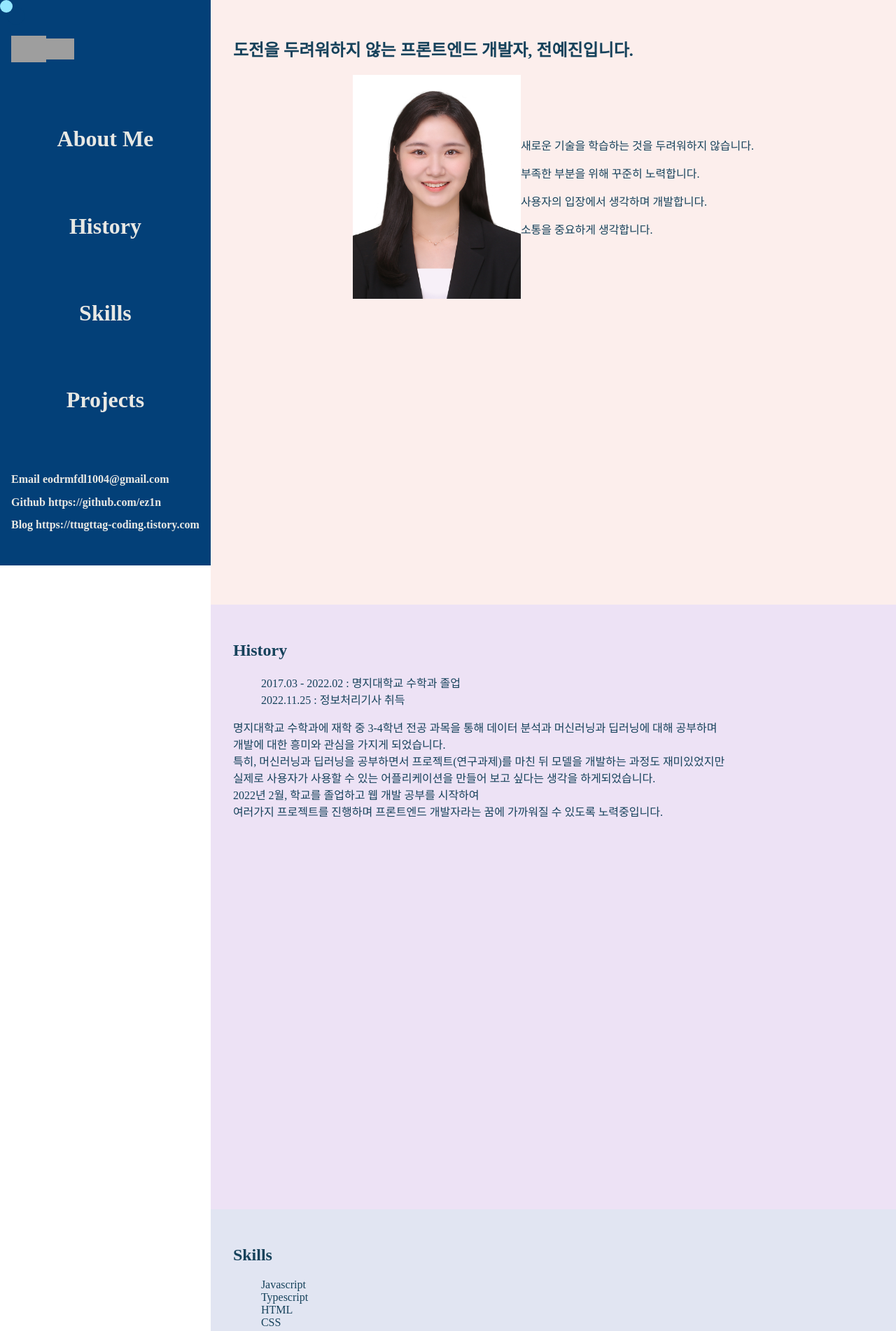
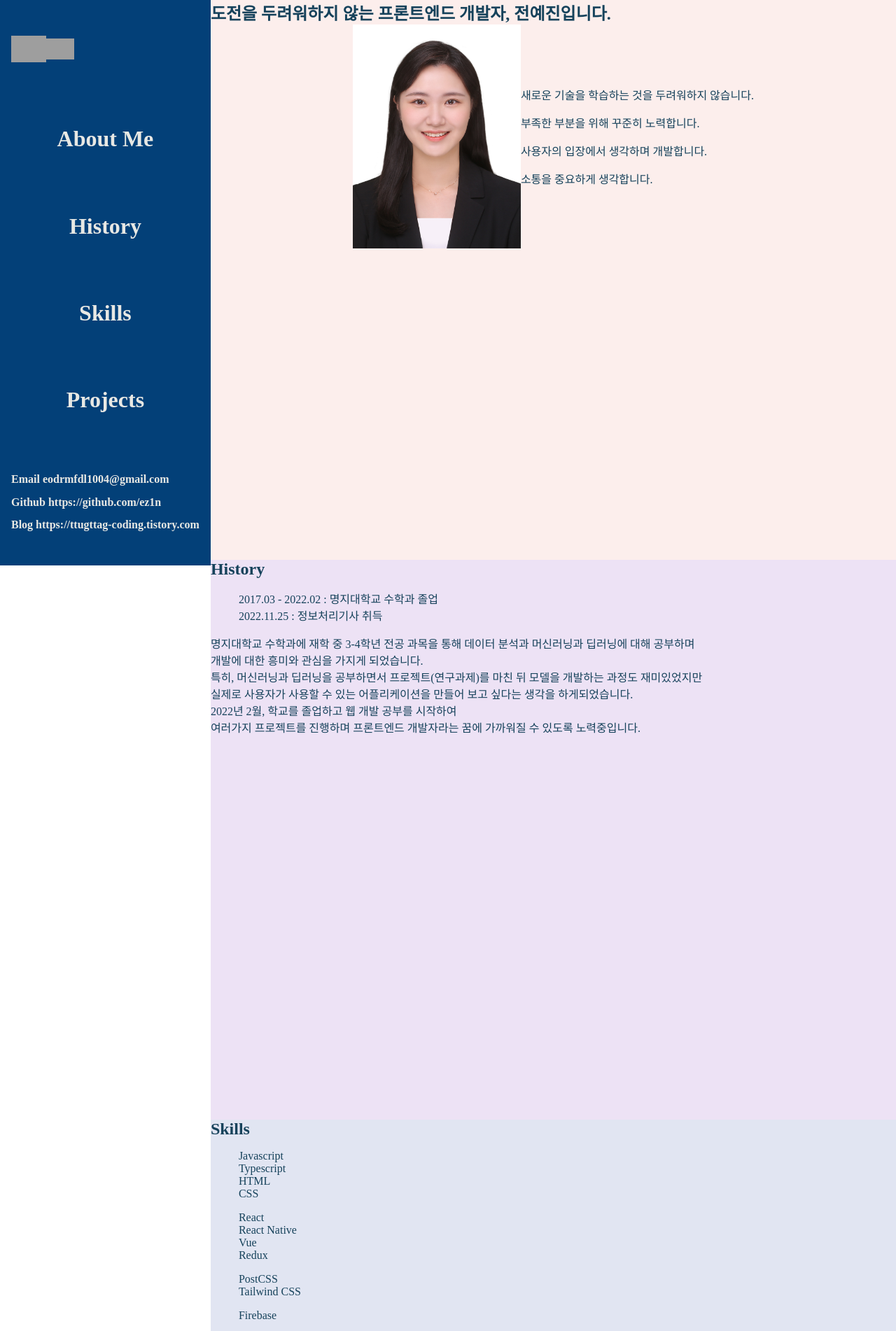
Before and after one commit to ez1n/portfolio, a website built with webpack: page src/index.html in a window 1280 px wide. Shown: the top 1902 px of the page at 70% size. Built offline with nearby package versions, Linux system fonts and the light colour scheme; grey boxes are pictures that could not be loaded; a web font is replaced by a local one.

Commit message:
style: modify

```diff
--- a/package.json
+++ b/package.json
@@ -2,6 +2,7 @@
   "name": "portfolio",
   "version": "1.0.0",
   "main": "index.js",
+  "type": "module",
   "scripts": {
     "test": "jest",
     "build": "cross-env NODE_ENV=production webpack --progress",
--- a/src/index.css
+++ b/src/index.css
@@ -56,7 +56,6 @@
 #skill,
 #project {
   min-height: 100vh;
-  padding: 2rem;
 }
 
 #about-me {
@@ -81,15 +80,20 @@
   cursor: none;
 }
 
+.pointer1,
+.pointer2 {
+  position: absolute;
+  border-radius: 50%;
+  transform: translate(0px, 0px);
+  transition: opacity 1s;
+  opacity: 0;
+}
+
 .pointer1 {
-  position: absolute;
   z-index: 2;
   width: 18px;
   height: 18px;
-  border-radius: 50%;
   background-color: var(--main-color);
-  transform: translate(0px, 0px);
-  transition: opacity 1s;
 }
 
 .pointer2 {
@@ -97,10 +101,7 @@
   z-index: 1;
   width: 25px;
   height: 25px;
-  border-radius: 50%;
   background-color: var(--main-bg-color);
-  transform: translate(0px, 0px);
-  transition: opacity 1s;
 }
 
 .header {
@@ -178,6 +179,10 @@
   width: 100%;
 }
 
+.title {
+  margin: 0;
+}
+
 .profile {
   display: flex;
   align-items: center;
--- a/src/index.html
+++ b/src/index.html
@@ -64,7 +64,7 @@
     <main class="main">
       <!-- about me -->
       <section id="about-me">
-        <h1>도전을 두려워하지 않는 프론트엔드 개발자, 전예진입니다.</h1>
+        <h1 class="title">도전을 두려워하지 않는 프론트엔드 개발자, 전예진입니다.</h1>
 
         <div class="profile">
           <img class="profile-img" src="./images/profile.jpg" alt="profile" />
@@ -81,7 +81,7 @@
 
       <!-- history -->
       <section id="history">
-        <h2>History</h2>
+        <h2 class="title">History</h2>
 
         <ul>
           <li>2017.03 - 2022.02 : 명지대학교 수학과 졸업</li>
@@ -109,7 +109,7 @@
 
       <!-- skills -->
       <section id="skill">
-        <h2>Skills</h2>
+        <h2 class="title">Skills</h2>
         <ol>
           <li>Javascript</li>
           <li>Typescript</li>
@@ -136,7 +136,7 @@
 
       <!-- projects -->
       <section id="project">
-        <h2>Projects</h2>
+        <h2 class="title">Projects</h2>
       </section>
     </main>
   </div>
--- a/src/index.js
+++ b/src/index.js
@@ -9,8 +9,6 @@
   e.forEach((item) => {
     if (item.isIntersecting) {
       item.target.style.opacity = 1;
-      // window.location.pathname = item.target.id
-      // console.log(window.location.pathname)
     } else {
       item.target.style.opacity = 0;
     }
```
